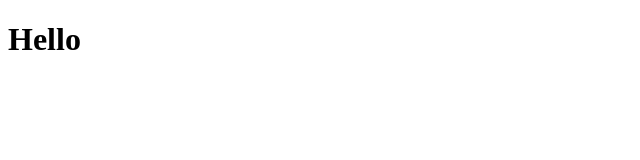
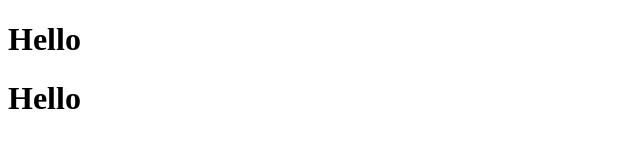
Before and after one commit to MiHat1/S-Group, a plain HTML site: page Buổi 1/2.html in a window 1280 px wide. Shown: the whole page, without its empty margins (0-640 px from the left). Drawn offline with Linux system fonts and the light colour scheme.

Commit message:
feature:home_page1

```diff
--- a/Buổi 1/2.html
+++ b/Buổi 1/2.html
@@ -11,6 +11,9 @@
     <h1>
    Hello
     </h1>
+    <h1>
+    Hello
+    </h1>
 
 </body>
 </html>
```
